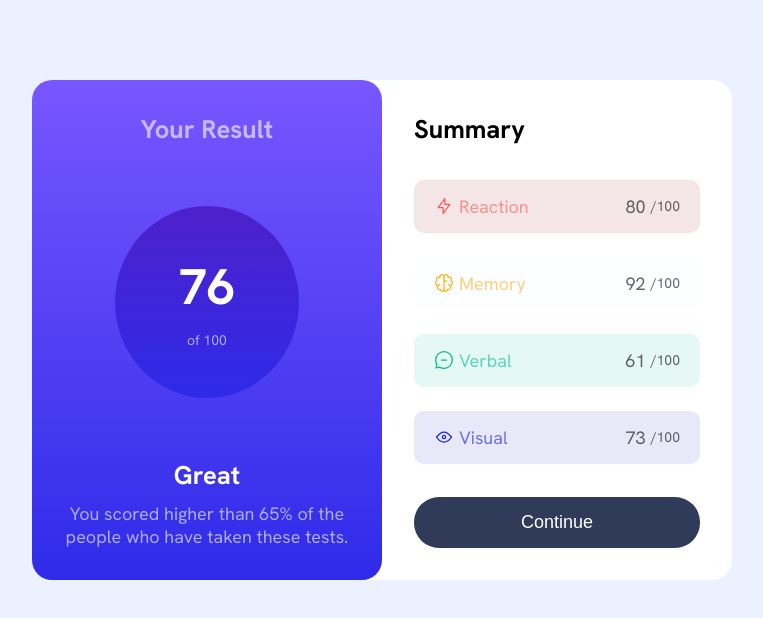
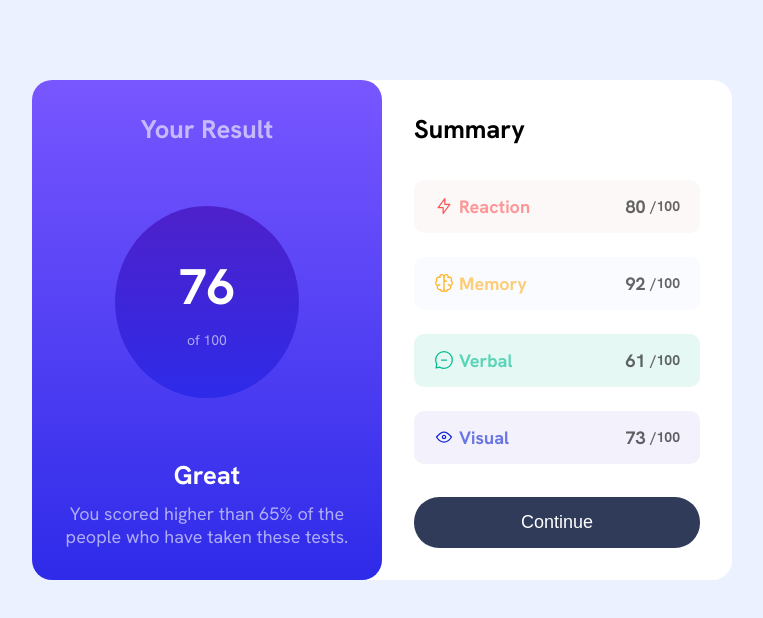
Before and after one commit to adammosleh/summary, a plain HTML site: page index.html in a window 1280 px wide. Shown: the whole page, without its empty margins (258-1021 px from the left). Drawn offline with Linux system fonts and the light colour scheme; a web font is replaced by a local one.

Commit message:
new update

```diff
--- a/style.css
+++ b/style.css
@@ -126,20 +126,21 @@ h2{
 }
 .summary  p ,.summary  h2 , .summary span{
     color: black;
+    font-weight: bold;
 }
 
 .Reaction{
-    background-color: hsl(0, 39%, 93%);
+    background-color:hsla(0, 39%, 93%, 0.3);
 }
  .Memory{
-    background: hsla(221, 100%, 96%, .1);
+    background: hsla(221, 100%, 96%, 0.3);
 
 }
 .Verbal{
     background: hsla(166, 100%, 37%, 0.1);
 }
 .Visual{
-    background:hsla(242, 61%, 89% ,.5);
+    background:hsla(242, 61%, 89% ,.3);
 }
 
 .Reaction .content p{
```
